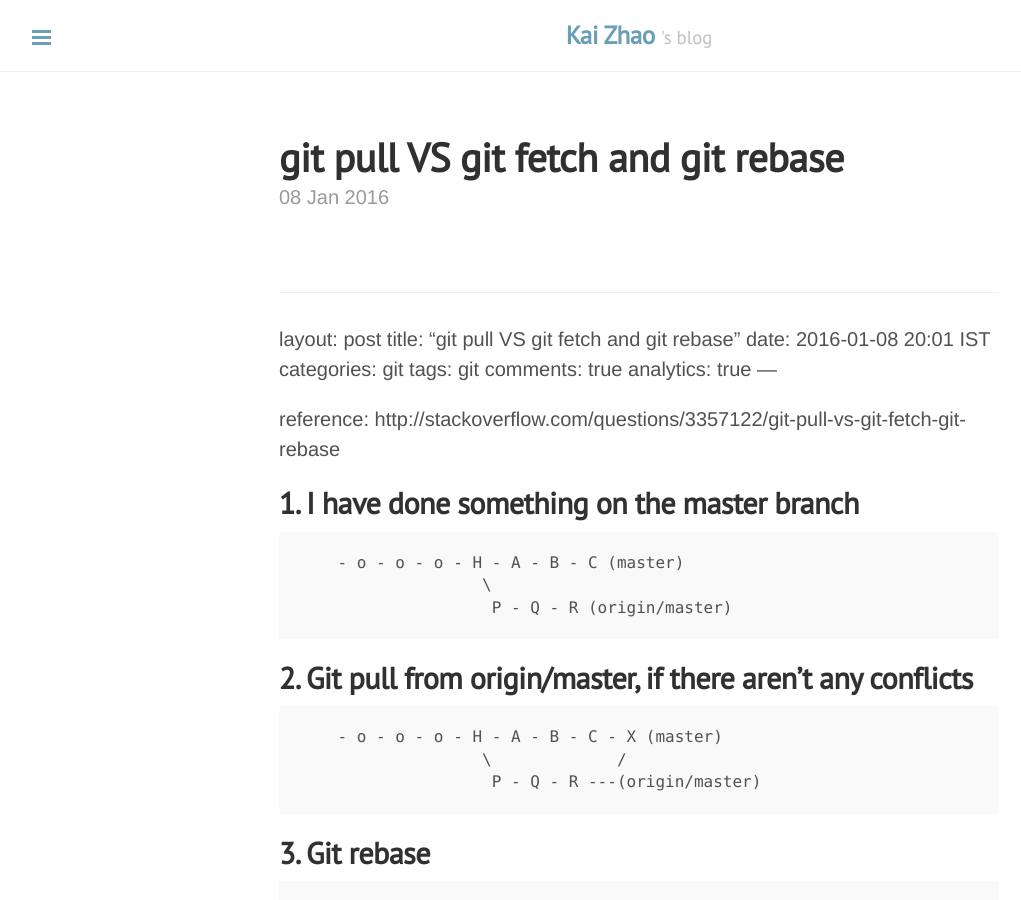
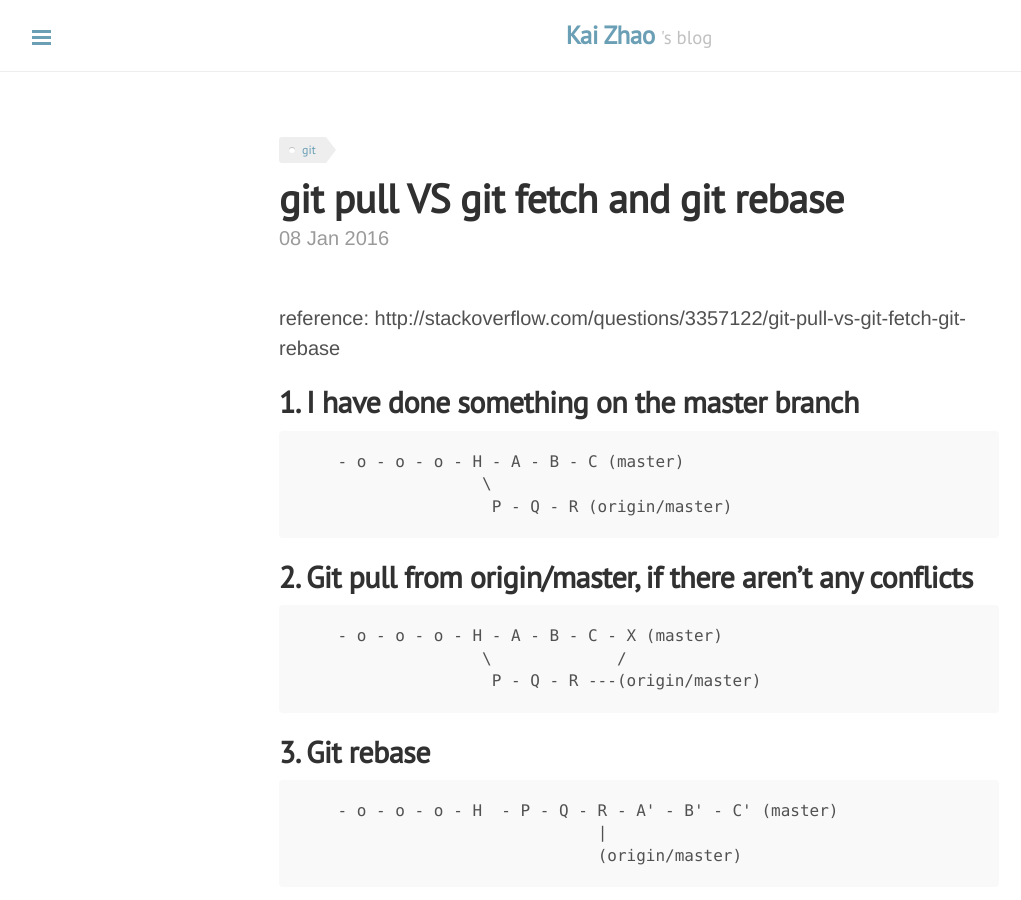
Before and after one commit to loverszhaokai/loverszhaokai.github.io, a Jekyll site: the page built from _posts/2016-01-08-git-rebase-vs-git-pull.md, in a window 1280 px wide and 900 px high. Shown: the whole window, without its empty margins (1-1022 px from the left). Built offline with Jekyll 4.4.1, drawn with Linux system fonts in a browser that asks for light colours; nearby versions of some CDN libraries; Markdown is read by kramdown in place of the engine named in the settings; comment, search, counter and statistics services are not loaded; some of the changed text lies outside the part shown.

Commit message:
update git-*.md

```diff
--- a/_posts/2016-01-08-git-rebase-vs-git-pull.md
+++ b/_posts/2016-01-08-git-rebase-vs-git-pull.md
@@ -1,7 +1,3 @@
----
-layout: post
-title: git pull VS git fetch and git rebase
----
 ---
 layout: post
 title: "git pull VS git fetch and git rebase"
```
